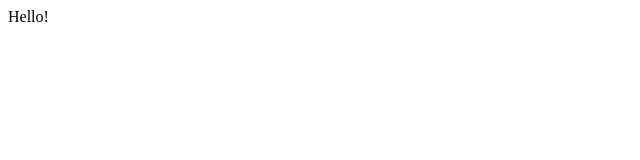
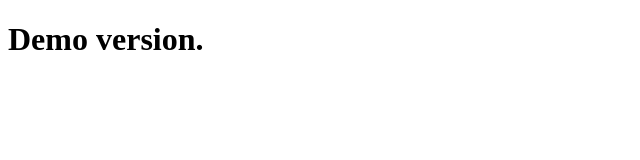
Before and after one commit to zanetasevcenko/zanetasevcenko.github.io, a plain HTML site: page index.html in a window 1280 px wide. Shown: the whole page, without its empty margins (0-640 px from the left). Drawn offline with Linux system fonts and the light colour scheme.

Commit message:
third step

```diff
--- a/index.html
+++ b/index.html
@@ -5,6 +5,6 @@
             <meta charset="utf-8">
         </head>
         <body>
-            Hello!
+            <h1>Demo version.</h1>
         </body>
     </html>
```
